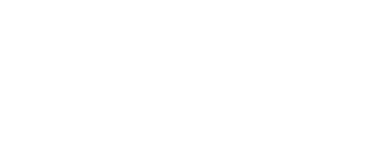
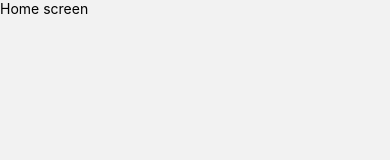
Before and after one commit to brrobert17/Final_Project_CODO, a React Native app in the folder MobileFrontEnd/: screen /Home in a window 390 px wide. Shown: the top 160 px of the page. Built offline with nearby package versions, Linux system fonts and the light colour scheme.

Commit message:
added basic router setup

```diff
--- a/MobileFrontEnd/App.tsx
+++ b/MobileFrontEnd/App.tsx
@@ -1,9 +1,28 @@
+import { NavigationContainer } from '@react-navigation/native';
+import { createNativeStackNavigator } from '@react-navigation/native-stack';
 import { Text, View } from 'react-native';
+import Home from './screens/Home';
+
+export type StackParams = {
+  Home: {}
+}
+
+const Stack = createNativeStackNavigator<StackParams>();
 
 export default function App() {
   return (
-    <View>
-      <Text></Text>
-    </View>
+    <NavigationContainer>
+      <Stack.Navigator
+        screenOptions={{
+          headerShown: false
+        }}
+        initialRouteName='Home'
+      >
+        <Stack.Screen
+          name='Home'
+          component={Home}
+        />
+      </Stack.Navigator>
+    </NavigationContainer>
   );
 }
--- a/MobileFrontEnd/package.json
+++ b/MobileFrontEnd/package.json
@@ -9,6 +9,8 @@
     "web": "expo start --web"
   },
   "dependencies": {
+    "@react-navigation/native": "^6.1.9",
+    "@react-navigation/native-stack": "^6.9.17",
     "expo": "~49.0.15",
     "expo-status-bar": "~1.6.0",
     "react": "18.2.0",
--- a/MobileFrontEnd/screens/Home/Home.tsx
+++ b/MobileFrontEnd/screens/Home/Home.tsx
@@ -1,9 +1,11 @@
-import { View } from "react-native";
+import { SafeAreaView, View, Text } from "react-native";
 
 
 const Home = () => {
   return (
-    <View>Home</View>
+    <SafeAreaView>
+        <Text>Home screen</Text>
+    </SafeAreaView>
   )
 }
 
```
Also changed, not shown: 1 other file (tests, documents, lock files or other folders).
